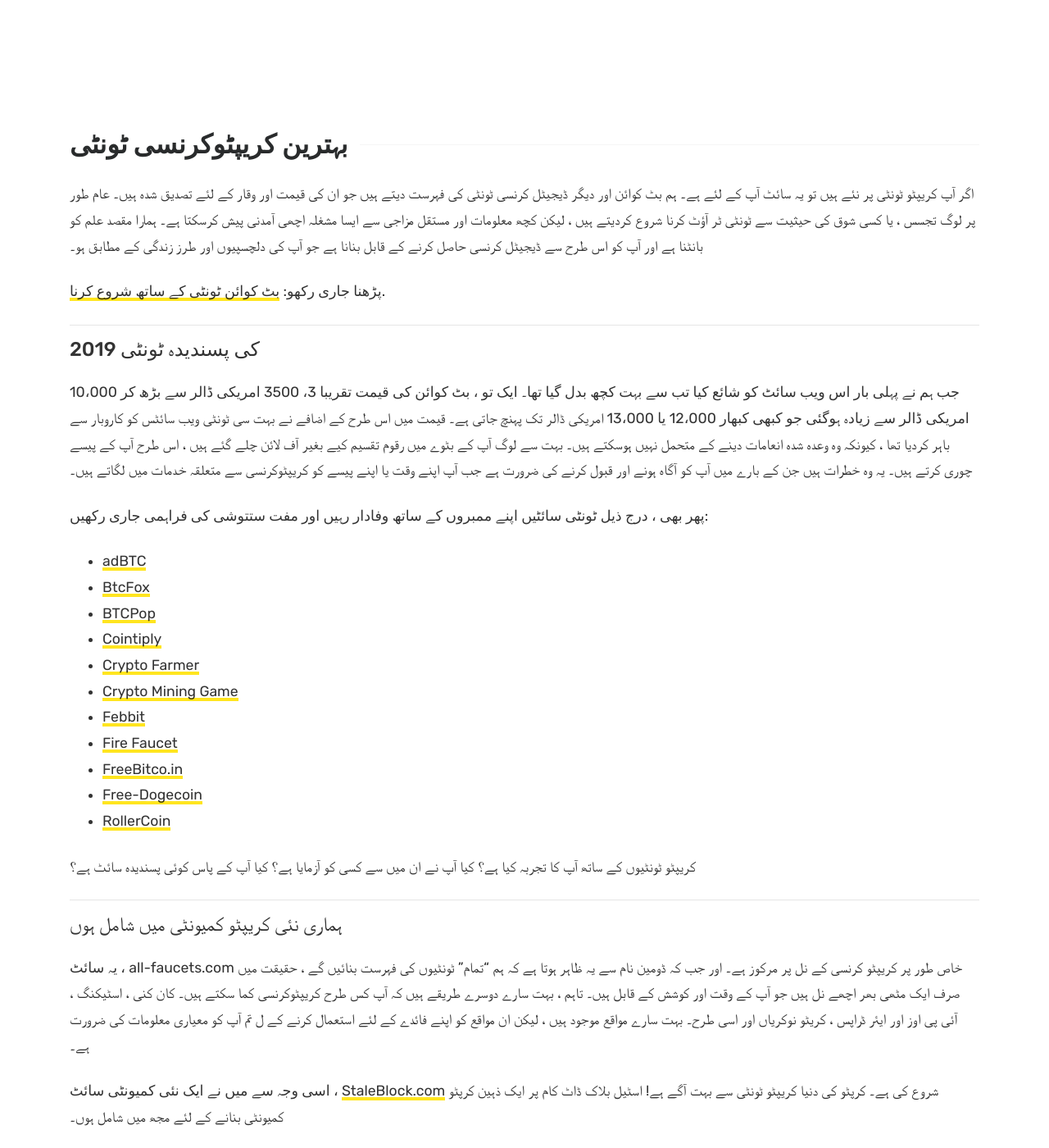
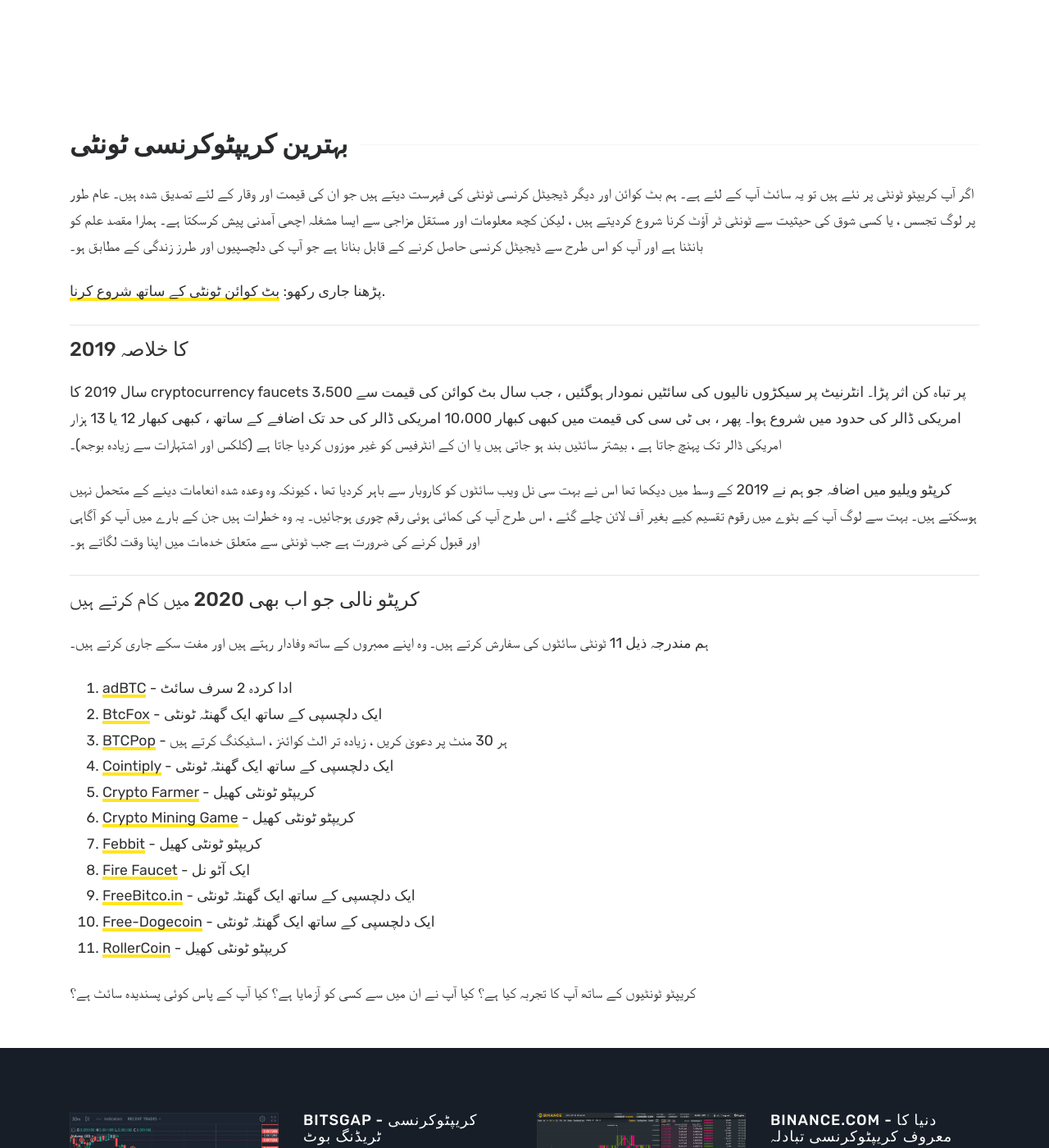
Before and after one commit to SadRobotChannel/af-ur, a Jekyll site: the page built from index.md, in a window 1280 px wide and 1400 px high. Shown: the whole window at 82% size. Built offline with Jekyll 4.4.1, drawn with Linux system fonts in a browser that asks for light colours; nearby versions of some CDN libraries; comment, search, counter and statistics services are not loaded.

Commit message:
Add files via upload

```diff
--- a/index.md
+++ b/index.md
@@ -11,35 +11,33 @@ URL: https://ur.all-faucets.com/index.html
 
 اگر آپ کریپٹو ٹونٹی پر نئے ہیں تو یہ سائٹ آپ کے لئے ہے۔ ہم بٹ کوائن اور دیگر ڈیجیٹل کرنسی ٹونٹی کی فہرست دیتے ہیں جو ان کی قیمت اور وقار کے لئے تصدیق شدہ ہیں۔ عام طور پر لوگ تجسس ، یا کسی شوق کی حیثیت سے ٹونٹی ٹر آؤٹ کرنا شروع کردیتے ہیں ، لیکن کچھ معلومات اور مستقل مزاجی سے ایسا مشغلہ اچھی آمدنی پیش کرسکتا ہے۔ ہمارا مقصد علم کو بانٹنا ہے اور آپ کو اس طرح سے ڈیجیٹل کرنسی حاصل کرنے کے قابل بنانا ہے جو آپ کی دلچسپیوں اور طرز زندگی کے مطابق ہو۔
 
-پڑھنا جاری رکھو: <a href="https://ur.all-faucets.com/daily/2019/12/12/index.html">بٹ کوائن ٹونٹی کے ساتھ شروع کرنا</a>.
+پڑھنا جاری رکھو: <a href="/daily/2019/12/12/index.html">بٹ کوائن ٹونٹی کے ساتھ شروع کرنا</a>.
 
 ---
-#### 2019 کی پسندیدہ ٹونٹی
+#### 2019 کا خلاصہ
 
-جب ہم نے پہلی بار اس ویب سائٹ کو شائع کیا تب سے بہت کچھ بدل گیا تھا۔ ایک تو ، بٹ کوائن کی قیمت تقریبا 3، 3500 امریکی ڈالر سے بڑھ کر 10،000 امریکی ڈالر سے زیادہ ہوگئی جو کبھی کبھار 12،000 یا 13،000 امریکی ڈالر تک پہنچ جاتی ہے۔ قیمت میں اس طرح کے اضافے نے بہت سی ٹونٹی ویب سائٹس کو کاروبار سے باہر کردیا تھا ، کیونکہ وہ وعدہ شدہ انعامات دینے کے متحمل نہیں ہوسکتے ہیں۔ بہت سے لوگ آپ کے بٹوے میں رقوم تقسیم کیے بغیر آف لائن چلے گئے ہیں ، اس طرح آپ کے پیسے چوری کرتے ہیں۔ یہ وہ خطرات ہیں جن کے بارے میں آپ کو آگاہ ہونے اور قبول کرنے کی ضرورت ہے جب آپ اپنے وقت یا اپنے پیسے کو کریپٹوکرنسی سے متعلقہ خدمات میں لگاتے ہیں۔
+سال 2019 کا cryptocurrency faucets پر تباہ کن اثر پڑا۔ انٹرنیٹ پر سیکڑوں نالیوں کی سائٹیں نمودار ہوگئیں ، جب سال بٹ کوائن کی قیمت سے 3،500 امریکی ڈالر کی حدود میں شروع ہوا۔ پھر ، بی ٹی سی کی قیمت میں کبھی کبھار 10،000 امریکی ڈالر کی حد تک اضافے کے ساتھ ، کبھی کبھار 12 یا 13 ہزار امریکی ڈالر تک پہنچ جاتا ہے ، بیشتر سائٹیں بند ہو جاتی ہیں یا ان کے انٹرفیس کو غیر موزوں کردیا جاتا ہے (کلکس اور اشتہارات سے زیادہ بوجھ)۔
 
-پھر بھی ، درج ذیل ٹونٹی سائٹیں اپنے ممبروں کے ساتھ وفادار رہیں اور مفت ستتوشی کی فراہمی جاری رکھیں:
+کرپٹو ویلیو میں اضافہ جو ہم نے 2019 کے وسط میں دیکھا تھا اس نے بہت سی نل ویب سائٹوں کو کاروبار سے باہر کردیا تھا ، کیونکہ وہ وعدہ شدہ انعامات دینے کے متحمل نہیں ہوسکتے ہیں۔ بہت سے لوگ آپ کے بٹوے میں رقوم تقسیم کیے بغیر آف لائن چلے گئے ، اس طرح آپ کی کمائی ہوئی رقم چوری ہوجائیں۔ یہ وہ خطرات ہیں جن کے بارے میں آپ کو آگاہی اور قبول کرنے کی ضرورت ہے جب ٹونٹی سے متعلق خدمات میں اپنا وقت لگاتے ہو۔
 
-- <a href="http://bit.ly/www-adbtc" target="_blank">adBTC</a>
-- <a href="http://bit.ly/www-btcfox" target="_blank">BtcFox</a>
-- <a href="http://bit.ly/www-btcpop" target="_blank">BTCPop</a>
-- <a href="http://bit.ly/www-cointiply" target="_blank">Cointiply</a>
-- <a href="http://bit.ly/www-cryptofarmer" target="_blank">Crypto Farmer</a>
-- <a href="http://bit.ly/www-cryptomininggame" target="_blank">Crypto Mining Game</a>
-- <a href="http://bit.ly/www-febbit" target="_blank">Febbit</a>
-- <a href="http://bit.ly/www-firefaucet" target="_blank">Fire Faucet</a>
-- <a href="http://bit.ly/www-freebitcoin" target="_blank">FreeBitco.in</a>
-- <a href="http://bit.ly/www-free-dogecoin" target="_blank">Free-Dogecoin</a>
-- <a href="http://bit.ly/www-rollercoin" target="_blank">RollerCoin</a>
+---
+#### کرپٹو نالی جو اب بھی 2020 میں کام کرتے ہیں
+
+ہم مندرجہ ذیل 11 ٹونٹی سائٹوں کی سفارش کرتے ہیں۔ وہ اپنے ممبروں کے ساتھ وفادار رہتے ہیں اور مفت سکے جاری کرتے ہیں۔
+
+1. <a href="http://bit.ly/www-adbtc" target="_blank">adBTC</a> - ادا کردہ 2 سرف سائٹ
+2. <a href="http://bit.ly/www-btcfox" target="_blank">BtcFox</a> - ایک دلچسپی کے ساتھ ایک گھنٹہ ٹونٹی
+3. <a href="http://bit.ly/www-btcpop" target="_blank">BTCPop</a> - ہر 30 منٹ پر دعویٰ کریں ، زیادہ تر الٹ کوائنز ، اسٹیکنگ کرتے ہیں
+4. <a href="http://bit.ly/www-cointiply" target="_blank">Cointiply</a> - ایک دلچسپی کے ساتھ ایک گھنٹہ ٹونٹی
+5. <a href="http://bit.ly/www-cryptofarmer" target="_blank">Crypto Farmer</a> - کریپٹو ٹونٹی کھیل
+6. <a href="http://bit.ly/www-cryptomininggame" target="_blank">Crypto Mining Game</a> - کریپٹو ٹونٹی کھیل
+7. <a href="http://bit.ly/www-febbit" target="_blank">Febbit</a> - کریپٹو ٹونٹی کھیل
+8. <a href="http://bit.ly/www-firefaucet" target="_blank">Fire Faucet</a> - ایک آٹو نل
+9. <a href="http://bit.ly/www-freebitcoin" target="_blank">FreeBitco.in</a> - ایک دلچسپی کے ساتھ ایک گھنٹہ ٹونٹی
+10. <a href="http://bit.ly/www-free-dogecoin" target="_blank">Free-Dogecoin</a> - ایک دلچسپی کے ساتھ ایک گھنٹہ ٹونٹی
+11. <a href="http://bit.ly/www-rollercoin" target="_blank">RollerCoin</a> - کریپٹو ٹونٹی کھیل
 
 کریپٹو ٹونٹیوں کے ساتھ آپ کا تجربہ کیا ہے؟ کیا آپ نے ان میں سے کسی کو آزمایا ہے؟ کیا آپ کے پاس کوئی پسندیدہ سائٹ ہے؟
 
 <div id="commento"></div>
 <script src="https://cdn.commento.io/js/commento.js"></script>
-
----
-#### ہماری نئی کریپٹو کمیونٹی میں شامل ہوں
-
-یہ سائٹ ، all-faucets.com خاص طور پر کریپٹو کرنسی کے نل پر مرکوز ہے۔ اور جب کہ ڈومین نام سے یہ ظاہر ہوتا ہے کہ ہم "تمام" ٹونٹیوں کی فہرست بنائیں گے ، حقیقت میں صرف ایک مٹھی بھر اچھے نل ہیں جو آپ کے وقت اور کوشش کے قابل ہیں۔ تاہم ، بہت سارے دوسرے طریقے ہیں کہ آپ کس طرح کریپٹوکرنسی کما سکتے ہیں۔ کان کنی ، اسٹیکنگ ، آئی پی اوز اور ایئر ڈراپس ، کریٹو نوکریاں اور اسی طرح۔ بہت سارے مواقع موجود ہیں ، لیکن ان مواقع کو اپنے فائدے کے لئے استعمال کرنے کے ل تم آپ کو معیاری معلومات کی ضرورت ہے۔
-
-اسی وجہ سے میں نے ایک نئی کمیونٹی سائٹ ، <a href="https://www.staleblock.com/" target="_blank">StaleBlock.com</a> شروع کی ہے۔ کرپٹو کی دنیا کریپٹو ٹونٹی سے بہت آگے ہے! اسٹیل بلاک ڈاٹ کام پر ایک ذہین کرپٹو کمیونٹی بنانے کے لئے مجھ میں شامل ہوں۔
```
